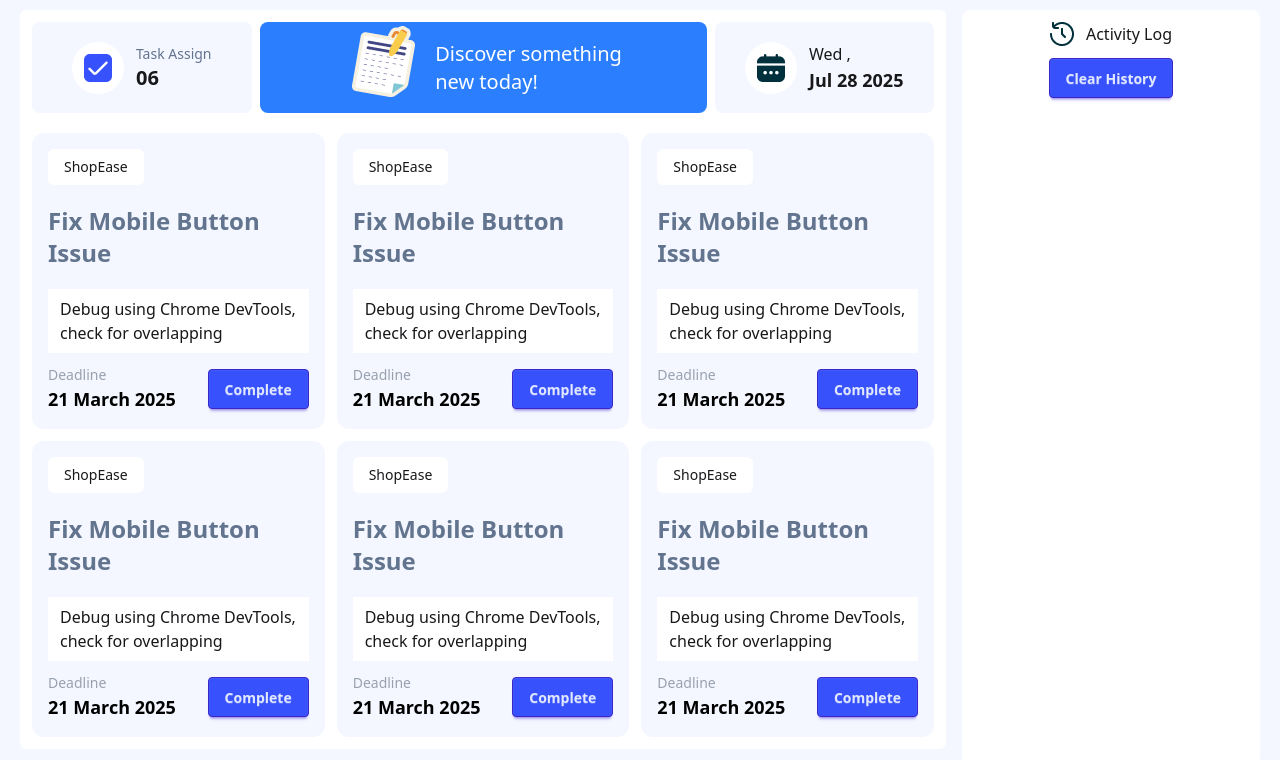
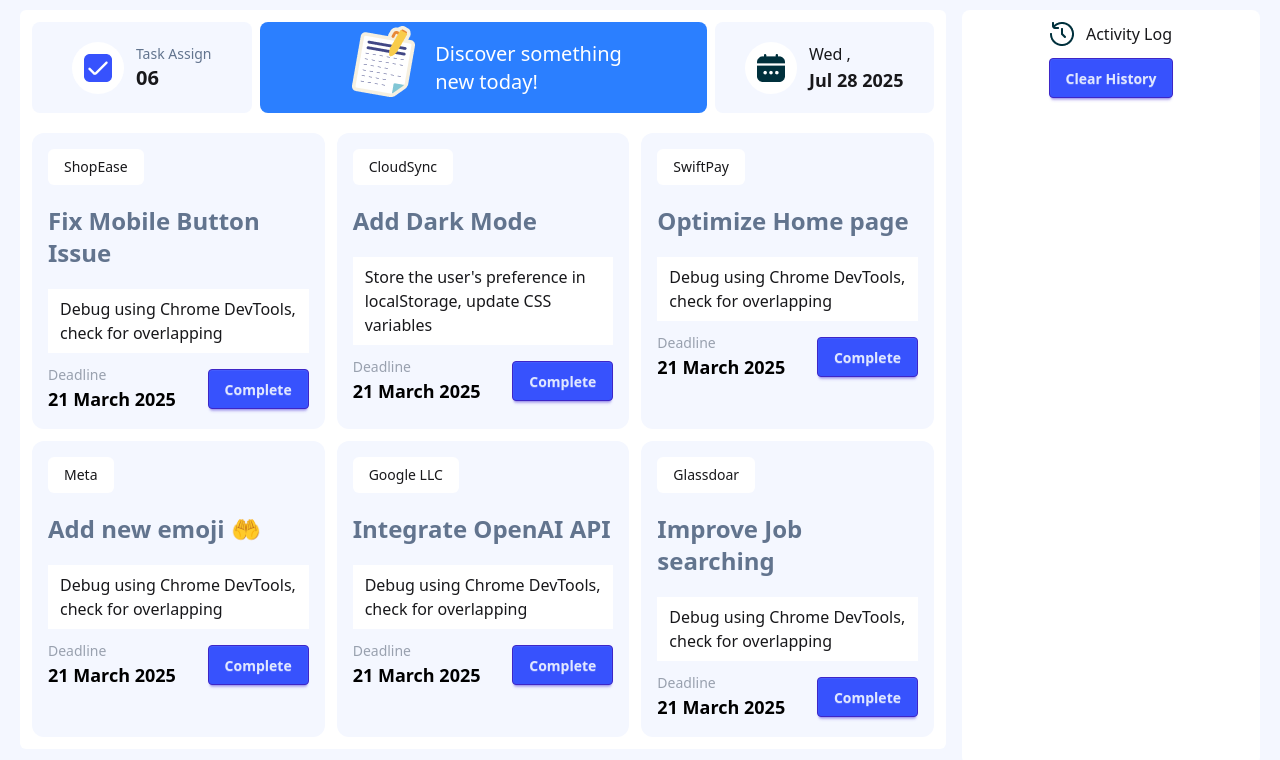
Before and after one commit to arabihasan/dev-board, a plain HTML site: page index.html in a window 1280 px wide. Shown: the part 106-866 px from the top of the page. Drawn offline with nearby package versions, Linux system fonts and the light colour scheme.

```diff
--- a/index.html
+++ b/index.html
@@ -92,10 +92,10 @@
             </div>
             <!-- card-2 -->
             <div class="bg-[#F4F7FF] p-4 rounded-xl">
-                <button class="px-4 py-2 rounded-md bg-white text-sm">ShopEase</button>
-                <h1 class="pt-5 pb-5 text-2xl text-slate-500 font-semibold">Fix Mobile Button Issue </h1>
+                <button class="px-4 py-2 rounded-md bg-white text-sm">CloudSync</button>
+                <h1 class="pt-5 pb-5 text-2xl text-slate-500 font-semibold">Add Dark Mode</h1>
                 <div class="bg-white px-3 py-2">
-                    <p>Debug using Chrome DevTools, check for overlapping</p>
+                    <p>Store the user's preference in localStorage, update CSS variables</p>
                 </div>
                 <div class="pt-3">
                     <div class="flex justify-between items-center">
@@ -106,8 +106,8 @@
             </div>
             <!-- card-3 -->
             <div class="bg-[#F4F7FF] p-4 rounded-xl">
-                <button class="px-4 py-2 rounded-md bg-white text-sm">ShopEase</button>
-                <h1 class="pt-5 pb-5 text-2xl text-slate-500 font-semibold">Fix Mobile Button Issue </h1>
+                <button class="px-4 py-2 rounded-md bg-white text-sm">SwiftPay</button>
+                <h1 class="pt-5 pb-5 text-2xl text-slate-500 font-semibold">Optimize  Home page</h1>
                 <div class="bg-white px-3 py-2">
                     <p>Debug using Chrome DevTools, check for overlapping</p>
                 </div>
@@ -120,8 +120,8 @@
             </div>
             <!-- card 4 -->
             <div class="bg-[#F4F7FF] p-4 rounded-xl">
-                <button class="px-4 py-2 rounded-md bg-white text-sm">ShopEase</button>
-                <h1 class="pt-5 pb-5 text-2xl text-slate-500 font-semibold">Fix Mobile Button Issue </h1>
+                <button class="px-4 py-2 rounded-md bg-white text-sm">Meta</button>
+                <h1 class="pt-5 pb-5 text-2xl text-slate-500 font-semibold">Add new emoji 🤲</h1>
                 <div class="bg-white px-3 py-2">
                     <p>Debug using Chrome DevTools, check for overlapping</p>
                 </div>
@@ -134,8 +134,8 @@
             </div>
             <!-- card 5 -->
             <div class="bg-[#F4F7FF] p-4 rounded-xl">
-                <button class="px-4 py-2 rounded-md bg-white text-sm">ShopEase</button>
-                <h1 class="pt-5 pb-5 text-2xl text-slate-500 font-semibold">Fix Mobile Button Issue </h1>
+                <button class="px-4 py-2 rounded-md bg-white text-sm">Google LLC</button>
+                <h1 class="pt-5 pb-5 text-2xl text-slate-500 font-semibold">Integrate OpenAI API </h1>
                 <div class="bg-white px-3 py-2">
                     <p>Debug using Chrome DevTools, check for overlapping</p>
                 </div>
@@ -148,8 +148,8 @@
             </div>
             <!-- card 6 -->
             <div class="bg-[#F4F7FF] p-4 rounded-xl">
-                <button class="px-4 py-2 rounded-md bg-white text-sm">ShopEase</button>
-                <h1 class="pt-5 pb-5 text-2xl text-slate-500 font-semibold">Fix Mobile Button Issue </h1>
+                <button class="px-4 py-2 rounded-md bg-white text-sm">Glassdoar</button>
+                <h1 class="pt-5 pb-5 text-2xl text-slate-500 font-semibold">Improve Job searching</h1>
                 <div class="bg-white px-3 py-2">
                     <p>Debug using Chrome DevTools, check for overlapping</p>
                 </div>
```
Also changed, not shown: quastion.html (added, +29 -0 lines).
